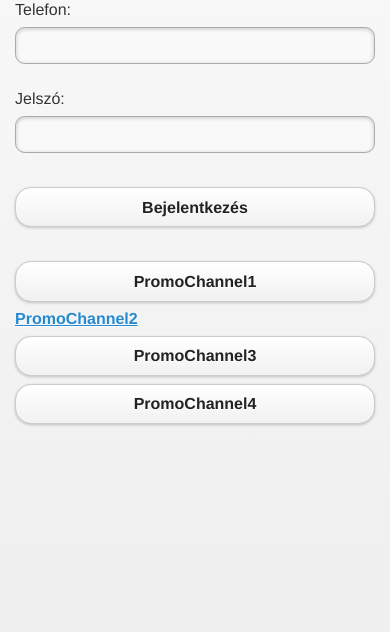
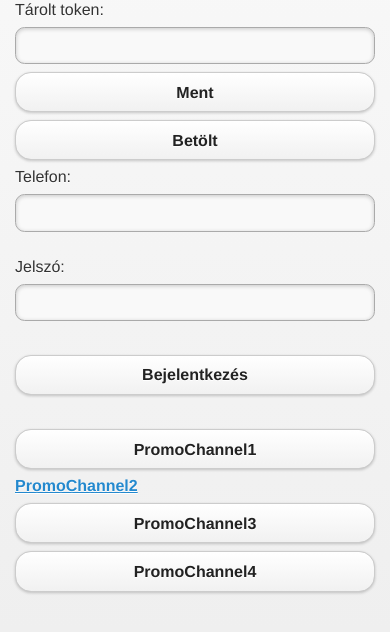
Before and after one commit to balinka/testios, a plain HTML site: page TesztApp/index.html in a window 390 px wide. Shown: the part 136-768 px from the top of the page. Drawn offline with Linux system fonts and the light colour scheme; some packages are replaced by stand-ins of ours.

Commit message:
Changes made by Rick Tele (tele.rick@probalap.info).

```diff
--- a/TesztApp/index.html
+++ b/TesztApp/index.html
@@ -26,6 +26,9 @@
         <div data-role="content">
             <h1>Bejelentkezés</h1>
             <p>
+                Tárolt token: <input type="text" id="text_token" />
+                <input type="button" value="Ment" onclick="javascript: saveToken();" />
+                <input type="button" value="Betölt" onclick="javascript: loadToken();" />
                 Telefon: <input type="text" id="text_phone" /><br />
                 Jelszó: <input type="password" id="text_password" /><br />
                 <input type="button" id="button_login" value="Bejelentkezés" onclick="javascript: testAjax();" />
@@ -59,6 +62,14 @@
             navigator.splashscreen.hide();
         }, false);
 
+        function loadToken() {
+            var value = window.localStorage.getItem("mytoken");
+			$("#text_token").val(value);
+        }
+        function saveToken() {
+	        window.localStorage.setItem("mytoken", $("#text_token").val());
+        }
+
         function testAjax() {
 			       var request = $.ajax({
                        url: "http://www.probalap.info/testapp.php?phone=" + $('#text_phone').val() + "&pass=" + $('#text_password').val(),
```
